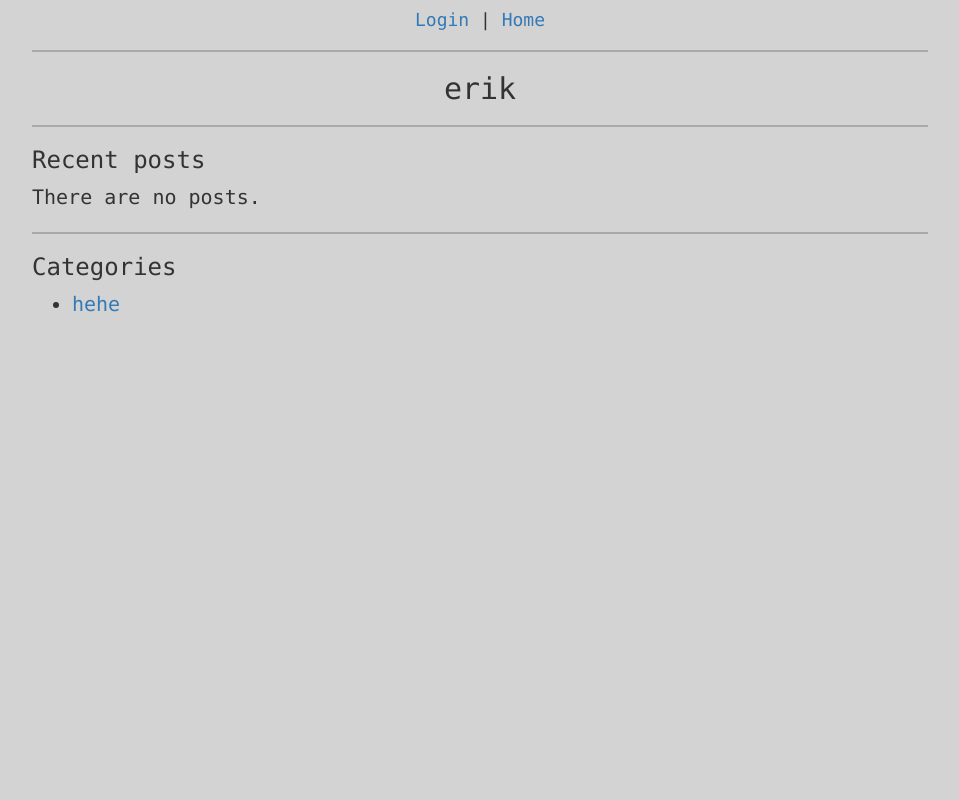
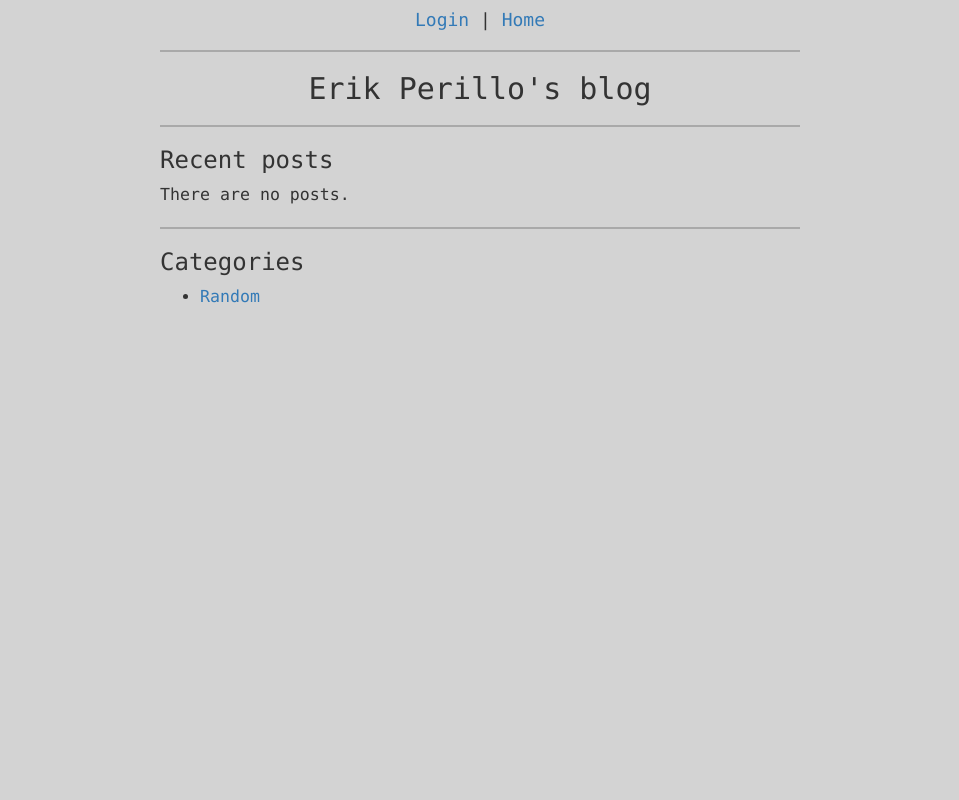
Before and after one commit to erikperillo/golb, a Django app: page / in a window 1280 px wide. Shown: the whole page, without its empty margins (160-1119 px from the left). Run offline with Django 3.2, Linux system fonts and the light colour scheme; data comes from the database, SQL or seed files in the repository; data that the repository does not hold is empty; some libraries are stand-ins or nearby versions.

Commit message:
favicon and custom title in base.html added

```diff
--- a/blog/globals.py
+++ b/blog/globals.py
@@ -1,2 +1,2 @@
-blog_title = 'erik'
-initial_category = 'hehe'
+blog_title = 'Erik Perillo\'s blog'
+initial_category = 'Random'
--- a/blog/templates/base.html
+++ b/blog/templates/base.html
@@ -2,7 +2,8 @@
 
 <html>
     <head>
-        <title>{% block head_title %}Golb{% endblock %}</title>
+        <title>{{ blog_title }}</title>
+        <link rel="shortcut icon" type="image/png" href={% static "blog/img/favicon.png" %}/>
         <meta charset="UTF-8">
         <!-- Latest compiled and minified CSS -->
         <link rel="stylesheet" href="https://maxcdn.bootstrapcdn.com/bootstrap/3.3.7/css/bootstrap.min.css">
@@ -17,13 +18,13 @@
         <div id="header"><h4>
             {% if user.is_authenticated %}
                 Welcome, {{ user.username }} |
-                <a href="/logout">Logout</a> |
-                <a href="/new_post">New post</a> |
+                <a href="/logout/">Logout</a> |
+                <a href="/new_post/">New post</a> |
                 <a href="/user/{{ user.userprofile.slug }}">Profile</a> |
             {% else %}
-                <a href="/login">Login</a> |
+                <a href="/login/">Login</a> |
             {% endif %}
-            <a href="/index">Home</a>
+            <a href="/index/">Home</a>
         </h4></div>
 
         <hr>
--- a/blog/templates/error.html
+++ b/blog/templates/error.html
@@ -1,6 +1,6 @@
 {% extends 'base.html' %}
 
 {% block content %}
-<h3>Error</h3>
+<h2>Error</h2>
 <p>{{ message }}</p>
 {% endblock %}
--- a/blog/templates/index.html
+++ b/blog/templates/index.html
@@ -1,7 +1,7 @@
 {% extends 'base.html' %}
 
 {% block content %}
-    <h2><center>{{ title }}</center></h2>
+    <h2><center>{{ blog_title }}</center></h2>
     <hr>
     <h3>Recent posts</h3>
     {% if posts %}
--- a/blog/templates/login.html
+++ b/blog/templates/login.html
@@ -1,7 +1,7 @@
 {% extends 'base.html' %}
 
 {% block content %}
-    <h1>Login to Golb</h1>
+    <h2>Login to Golb</h2>
 
     <form id="login_form" method="post" action="/login/">
         {% csrf_token %}
--- a/blog/templates/new_post.html
+++ b/blog/templates/new_post.html
@@ -1,7 +1,7 @@
 {% extends 'base.html' %}
 
 {% block content %}
-    <h1>New post</h1>
+    <h2>New post</h2>
 
     <form id="new_post" method="post" action="/new_post/">
         {% csrf_token %}
--- a/blog/templates/view_post.html
+++ b/blog/templates/view_post.html
@@ -5,7 +5,7 @@
 {% block content %}
 
     <div class="post">
-    <h1>{{ post.title }}</h1>
+    <h2>{{ post.title }}</h2>
 
     {{ post.body|markdownify|safe }}
 
--- a/blog/title.py
+++ /dev/null
@@ -1 +0,0 @@
-title = 'Huehue br'
--- a/blog/views.py
+++ b/blog/views.py
@@ -18,26 +18,29 @@ from django.http import HttpResponseRedirect, HttpResponse
 from django.template.defaultfilters import slugify
 from django.contrib.auth import logout
 
-LIMIT_RECENT_POSTS = 5
+LIMIT_RECENT_POSTS = 8
+
+def _render(request, template, context, *args):
+    context.update({"blog_title": blog_title})
+    return render(request, template, context, *args)
 
 def index(request):
     if len(Category.objects.all()) < 1:
         Category(title=initial_category).save()
-    return render(request, "index.html", context={
-        "title": blog_title,
+    return _render(request, "index.html", context={
         "categories": Category.objects.all().order_by("title"),
         "posts": Post.objects.all().\
             order_by("-date_created")[:LIMIT_RECENT_POSTS],
         })
 
 def view_post(request, slug):
-    return render(request, "view_post.html", context={
+    return _render(request, "view_post.html", context={
         "post": get_object_or_404(Post, slug=slug)
         })
 
 def view_user(request, slug):
     user_profile = get_object_or_404(UserProfile, slug=slug)
-    return render(request, "view_user.html", context={
+    return _render(request, "view_user.html", context={
         "user": user_profile.user,
         "posts": Post.objects.filter(author=user_profile).\
             order_by("-date_created")[:LIMIT_RECENT_POSTS]
@@ -45,14 +48,14 @@ def view_user(request, slug):
 
 def view_category(request, slug):
     category = get_object_or_404(Category, slug=slug)
-    return render(request, "view_category.html", context={
+    return _render(request, "view_category.html", context={
         "category": category,
         "posts": Post.objects.filter(category=category).\
             order_by("-date_created")[:LIMIT_RECENT_POSTS]
         })
 
 @login_required
-@ensure_csrf_cookie
+#@ensure_csrf_cookie
 def new_post(request):
     # If the request is a HTTP POST, try to pull out the relevant information.
     if request.method == "POST":
@@ -70,11 +73,11 @@ def new_post(request):
 
             return view_post(request, post.slug)
         else:
-            return render(request, "error.html",
+            return _render(request, "error.html",
                 {"message": "Invalid form."})
     else:
         form = PostForm()
-        return render(request, "new_post.html", {"form": form})
+        return _render(request, "new_post.html", {"form": form})
 
 @login_required
 def del_post(request, id):
@@ -82,31 +85,31 @@ def del_post(request, id):
         try:
             post = Post.objects.filter(pk=id).get()
         except:
-            return render(request, "error.html",
+            return _render(request, "error.html",
                 {"message": "Error getting post."})
 
         author = request.user.userprofile
         if author.pk == post.author.pk:
             post.delete()
-            return render(request, "message.html", {"message": "Post deleted."})
+            return _render(request, "message.html", {"message": "Post deleted."})
         else:
-            return render(request, "error.html",
+            return _render(request, "error.html",
                 {"message": "Not authorized to do that."})
     else:
         return HttpResponseRedirect("/index")
 
 @login_required
-@ensure_csrf_cookie
+#@ensure_csrf_cookie
 def edit_post(request, id):
     try:
         post = Post.objects.filter(pk=id).get()
     except:
-        return render(request, "error.html",
+        return _render(request, "error.html",
             {"message": "Error getting post."})
 
     author = request.user.userprofile
     if author.pk != post.author.pk:
-        return render(request, "error.html",
+        return _render(request, "error.html",
             {"message": "Not authorized to do that."})
 
     if request.method == "POST":
@@ -121,7 +124,7 @@ def edit_post(request, id):
             return view_post(request, new_post.slug)
         else:
             post.save()
-            return render(request, "error.html", {"message": "Invalid form."})
+            return _render(request, "error.html", {"message": "Invalid form."})
     else:
         data = {
             "title": post.title,
@@ -130,7 +133,7 @@ def edit_post(request, id):
         }
         form = PostForm(initial=data)
         print("form:", form, "data:", data)
-        return render(request, "edit_post.html", {"form": form, "id": id})
+        return _render(request, "edit_post.html", {"form": form, "id": id})
 
 @ensure_csrf_cookie
 def user_login(request):
@@ -153,18 +156,18 @@ def user_login(request):
                     return HttpResponseRedirect("/index")
                 else:
                     #an inactive account was used - no logging in!
-                    return render(request, "error.html",
+                    return _render(request, "error.html",
                         {"message": "Your account is inactive."})
             else:
                 #bad login details were provided. So we can"t log the user in.
-                return render(request, "error.html",
+                return _render(request, "error.html",
                     {"message": "Invalid login details."})
         else:
             return HttpResponse("Invalid form.")
     else:
         form = LoginForm()
 
-    return render(request, "login.html", {"form": form})
+    return _render(request, "login.html", {"form": form})
 
 @login_required
 def user_logout(request):
--- a/golb/urls.py
+++ b/golb/urls.py
@@ -22,13 +22,13 @@ urlpatterns = [
     url(r"^admin/", admin.site.urls),
     url(r"^$", blog.views.index, name="index"),
     url(r"^index/$", blog.views.index, name="index"),
-    url(r"^blog/post/(?P<slug>[^\.]+).html",
+    url(r"^post/(?P<slug>[^\.]+).html",
         blog.views.view_post,
         name="view_blog_post"),
     url(r"^user/(?P<slug>[^\.]+)",
         blog.views.view_user,
         name="view_blog_user"),
-    url(r"^blog/category/(?P<slug>[^\.]+).html",
+    url(r"^category/(?P<slug>[^\.]+).html",
         blog.views.view_category,
         name="view_blog_category"),
     url(r"^login/$", blog.views.user_login, name="login"),
--- a/setup.py
+++ b/setup.py
@@ -5,7 +5,6 @@ import os
 
 DEF_CATEGORY = "Random"
 FILE_DIR = os.path.dirname(os.path.realpath(__file__))
-print(FILE_DIR)
 GLOBALS_FILE = os.path.join(FILE_DIR, "blog/globals.py")
 MANAGE_SCRIPT = os.path.join(FILE_DIR, "manage.py")
 
--- a/static/blog/css/style.css
+++ b/static/blog/css/style.css
@@ -1,10 +1,15 @@
 body
 {
     background-color: lightgray;
-    padding-left: 15%;
-    padding-right: 15%;
+    padding-left: 25%;
+    padding-right: 25%;
     font-family: "Lucida Console";
-    font-size: 200%;
+    font-size: 166%;
+}
+
+#post
+{
+    text-align: justify;
 }
 
 hr
@@ -19,6 +24,7 @@ hr
 
 #header
 {
+    font-size: 150%;
     text-align: center;
 }
 
@@ -34,3 +40,9 @@ hr
     margin-left: auto;
     margin-right: auto;
 }
+
+#text-input
+{
+    text-align: justify;
+    font-size: 30%;
+}
```
Also changed, not shown: static/blog/img/favicon.png (added).
